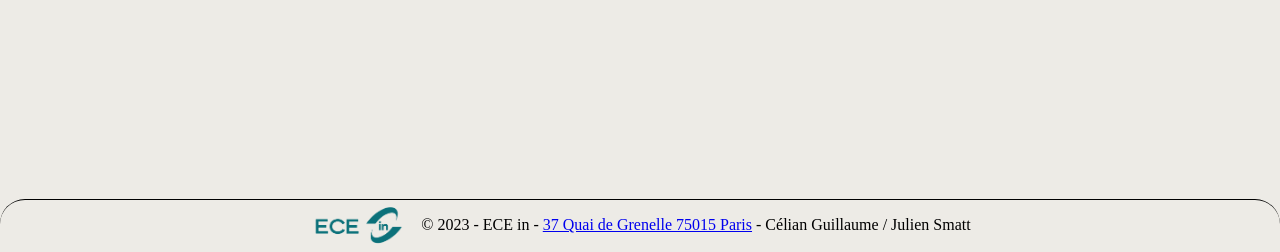
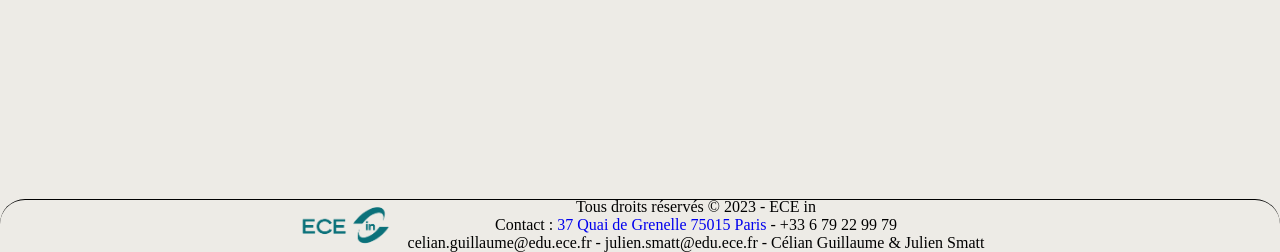
Before and after one commit to excel1an/projetweb, a PHP site: page /emplois.php in a window 1280 px wide; the page is wider, and only the part inside the window is pictured. Shown: the part 550-802 px from the top of that part. Run offline with PHP 8.4, Linux system fonts and the light colour scheme.

Commit message:
Update emplois.php

```diff
--- a/emplois.php
+++ b/emplois.php
@@ -3,8 +3,7 @@
 	<head>
 		<meta charset="utf-8"/>
 		<title>Emplois</title>
-		<link rel="stylesheet" type="text/css" href="style.css">
-
+		<link rel="stylesheet" href="css/style.css">
 	</head>
 
 	<body>
@@ -17,8 +16,11 @@
 		<div id="footer">
 			<div style="display: flex; align-items: center;">
 				<img src="img/logo grand.png">
-				<span style="text-align: center;">© 2023 - ECE in - <a href="https://www.google.com/maps/place/37+Quai+de+Grenelle,+75015+Paris/@48.8515004,2.2872324,17z/data=!3m1!4b1!4m6!3m5!1s0x47e6700497ee3ec5:0xdd60f514adcdb346!8m2!3d48.8515004!4d2.2872324!16s%2Fg%2F11bw3y1mf8?entry=ttu" target="_blank">37 Quai de Grenelle 75015 Paris</a>
-- Célian Guillaume / Julien Smatt</span>
+				<span style="text-align: center;">Tous droits réservés © 2023 - ECE in
+				<br>
+				Contact :
+				<a href="https://www.google.com/maps/place/37+Quai+de+Grenelle,+75015+Paris/@48.8515004,2.2872324,17z/data=!3m1!4b1!4m6!3m5!1s0x47e6700497ee3ec5:0xdd60f514adcdb346!8m2!3d48.8515004!4d2.2872324!16s%2Fg%2F11bw3y1mf8?entry=ttu" target="_blank" style="text-decoration: none;">   37 Quai de Grenelle 75015 Paris</a> - +33 6 79 22 99 79 <br>
+ celian.guillaume@edu.ece.fr - julien.smatt@edu.ece.fr -  Célian Guillaume & Julien Smatt</span>
 			</div>
 		</div>
     </body>
```
